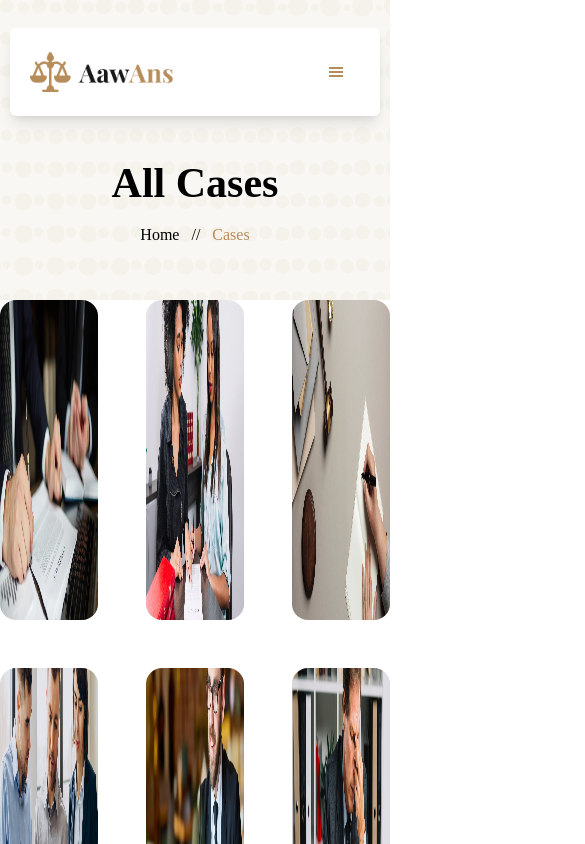
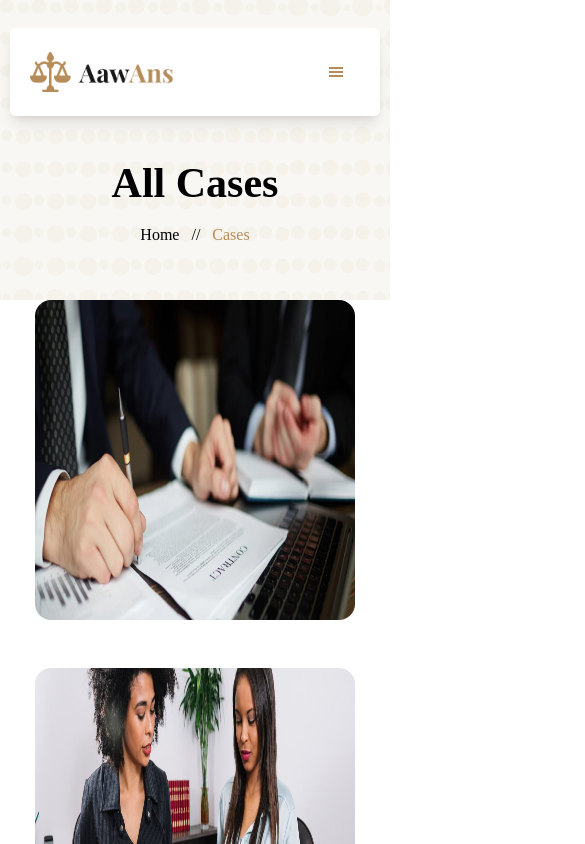
Before and after one commit to dm-mensavi/aawans-zaptek, a React (Create React App) app: page /cases in a window 390 px wide. Shown: the top 844 px of the page, 585 px wide, since content can reach past the window. Built offline with nearby package versions, Linux system fonts and the light colour scheme.

Commit message:
cases mobile view done

```diff
--- a/src/Pages/Cases/Cases.js
+++ b/src/Pages/Cases/Cases.js
@@ -12,7 +12,7 @@
 			</Helmet>
 			<Header pageTitle="All Cases" name="Cases" />
 			<div className="lg:pt-40 flex justify-center">
-    <div className='grid grid-cols-3 gap-12'>
+    <div className='grid lg:grid-cols-3 grid-cols-1 sm:grid-cols-3 gap-12'>
       {caseData.map((cases)=>(
          <Link className='relative' to={`/cases/${cases.id}`}>
          <img src={cases.image} alt="case"
```
